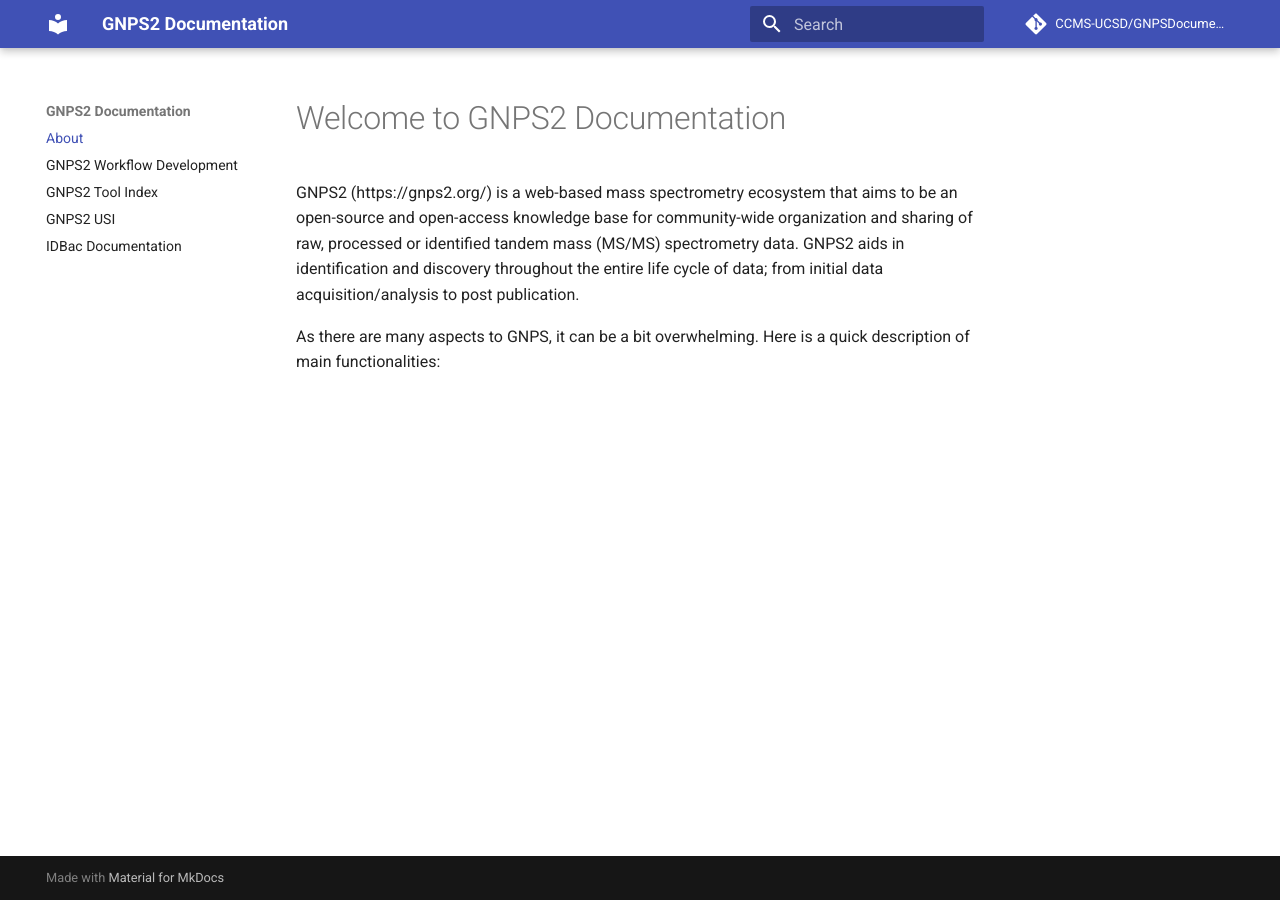
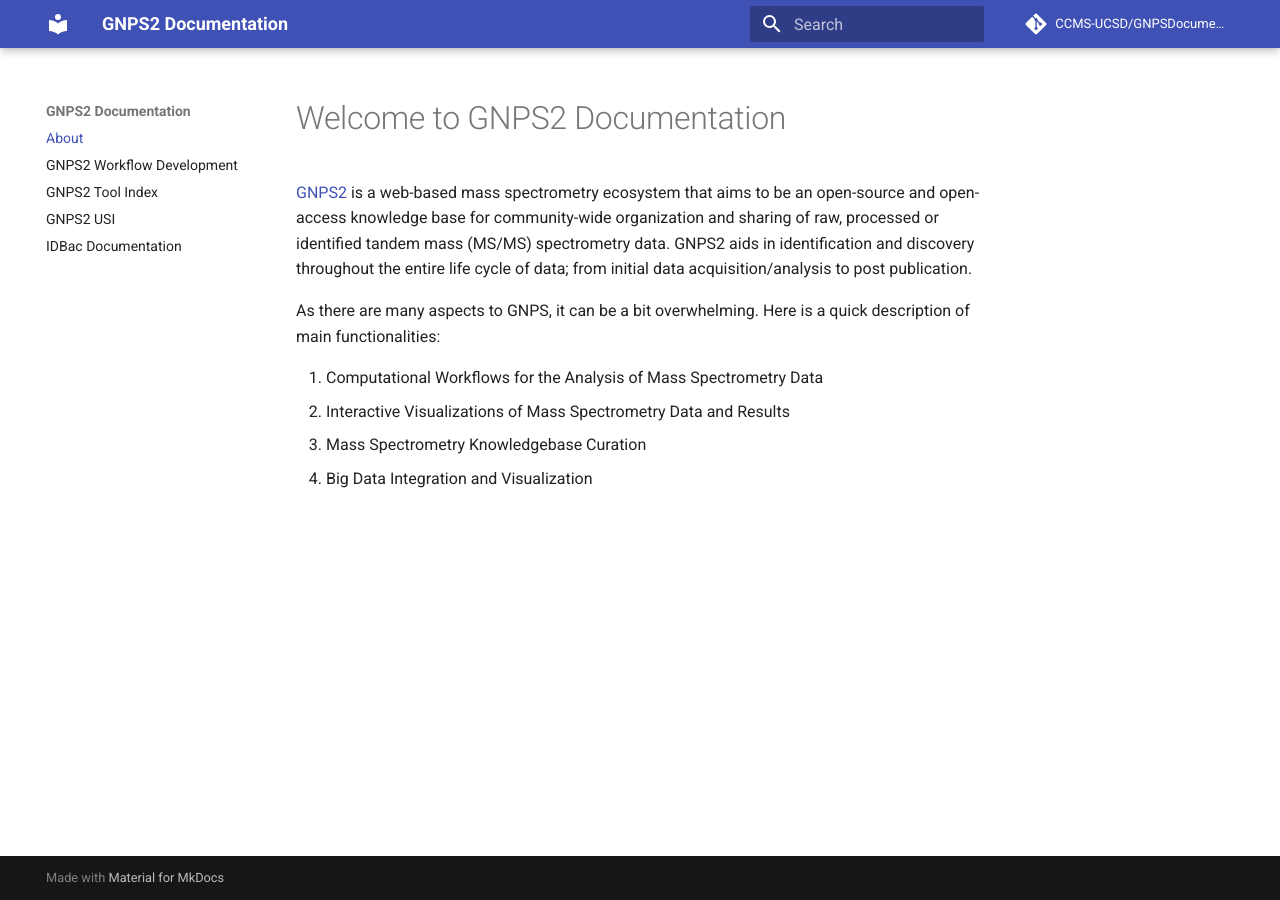
Before and after one commit to Wang-Bioinformatics-Lab/GNPS2_Documentation, an MkDocs documentation site: the page built from docs/index.md, in a window 1280 px wide. Built offline with MkDocs 1.6.1 and Material for MkDocs 9.7.7, drawn with Linux system fonts in a browser that asks for light colours; comment, search, counter and statistics services are not loaded.

Commit message:
updating

```diff
--- a/docs/index.md
+++ b/docs/index.md
@@ -1,5 +1,10 @@
 # Welcome to GNPS2 Documentation
 
-GNPS2 (https://gnps2.org/) is a web-based mass spectrometry ecosystem that aims to be an open-source and open-access knowledge base for community-wide organization and sharing of raw, processed or identified tandem mass (MS/MS) spectrometry data. GNPS2 aids in identification and discovery throughout the entire life cycle of data; from initial data acquisition/analysis to post publication.
+[GNPS2](https://gnps2.org/) is a web-based mass spectrometry ecosystem that aims to be an open-source and open-access knowledge base for community-wide organization and sharing of raw, processed or identified tandem mass (MS/MS) spectrometry data. GNPS2 aids in identification and discovery throughout the entire life cycle of data; from initial data acquisition/analysis to post publication.
 
 As there are many aspects to GNPS, it can be a bit overwhelming. Here is a quick description of main functionalities:
+
+1. Computational Workflows for the Analysis of Mass Spectrometry Data
+1. Interactive Visualizations of Mass Spectrometry Data and Results
+1. Mass Spectrometry Knowledgebase Curation
+1. Big Data Integration and Visualization
```
